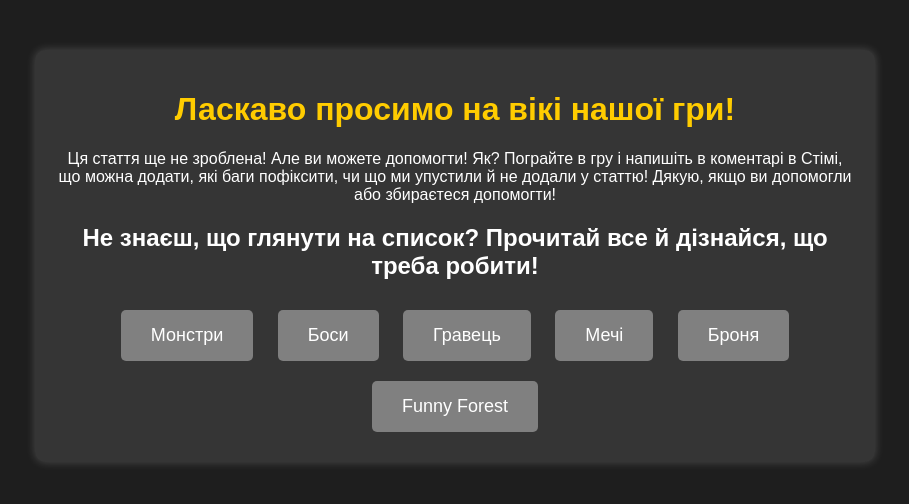
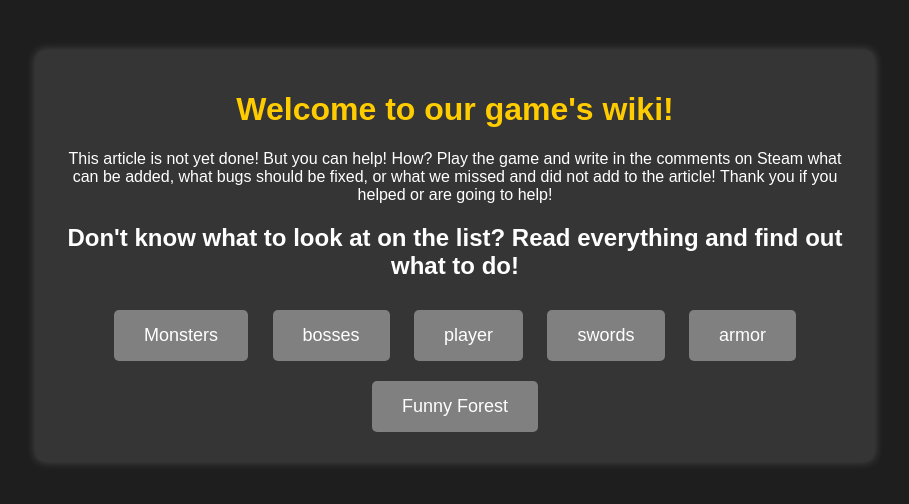
Before and after one commit to slavik2280034/Princess-of-the-Abyss, a plain HTML site: page wiki.html in a window 1280 px wide. Shown: the whole page, without its empty margins (185-1094 px from the left). Drawn offline with Linux system fonts and the light colour scheme.

Commit message:
Update wiki.html

```diff
--- a/wiki.html
+++ b/wiki.html
@@ -3,7 +3,7 @@
 <head>
     <meta charset="UTF-8">
     <meta name="viewport" content="width=device-width, initial-scale=1.0">
-    <title>Вікі нашої гри</title>
+    <title>Our game wiki</title>
     <style>
         body {
             font-family: Arial, sans-serif;
@@ -63,16 +63,16 @@
 </head>
 <body>
     <div class="container">
-        <h1>Ласкаво просимо на вікі нашої гри!</h1>
-        <p>Ця стаття ще не зроблена! Але ви можете допомогти! Як? Пограйте в гру і напишіть в коментарі в Стімі, що можна додати, які баги пофіксити, чи що ми упустили й не додали у статтю! Дякую, якщо ви допомогли або збираєтеся допомогти!</p>
-        <h2>Не знаєш, що глянути на список? Прочитай все й дізнайся, що треба робити!</h2>
+        <h1>Welcome to our game's wiki!</h1>
+        <p>This article is not yet done! But you can help! How? Play the game and write in the comments on Steam what can be added, what bugs should be fixed, or what we missed and did not add to the article! Thank you if you helped or are going to help!</p>
+        <h2>Don't know what to look at on the list? Read everything and find out what to do!</h2>
 
         <!-- Кнопки -->
-        <button class="button" onclick="window.open('monsters.html', '_blank')">Монстри</button>
-        <button class="button" onclick="window.open('bosses.html', '_blank')">Боси</button>
-        <button class="button" onclick="window.open('player.html', '_blank')">Гравець</button>
-        <button class="button" onclick="window.open('swords.html', '_blank')">Мечі</button>
-        <button class="button" onclick="window.open('armor.html', '_blank')">Броня</button>
+        <button class="button" onclick="window.open('monsters.html', '_blank')">Monsters</button>
+        <button class="button" onclick="window.open('bosses.html', '_blank')">bosses</button>
+        <button class="button" onclick="window.open('player.html', '_blank')">player</button>
+        <button class="button" onclick="window.open('swords.html', '_blank')">swords</button>
+        <button class="button" onclick="window.open('armor.html', '_blank')">armor</button>
         <button class="button" onclick="window.open('funny_forest.html', '_blank')">Funny Forest</button>
     </div>
 </body>
```
